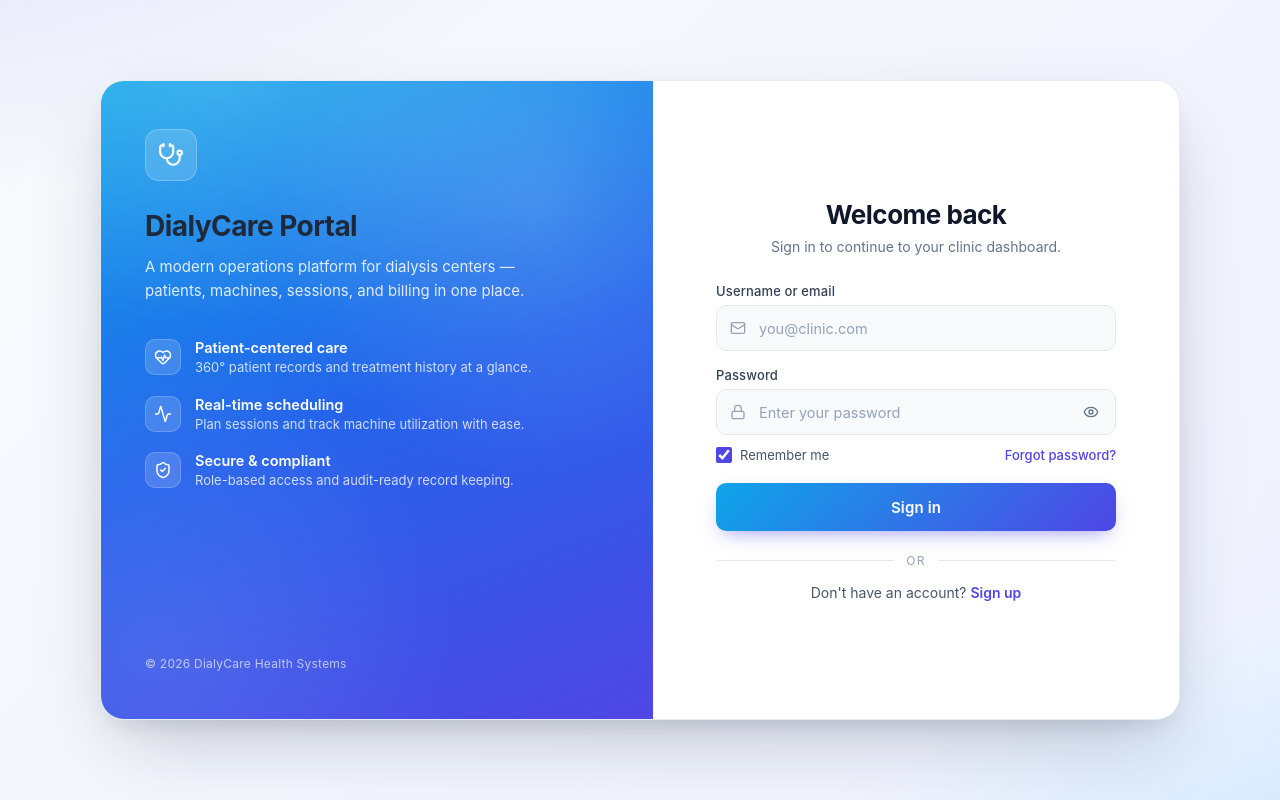
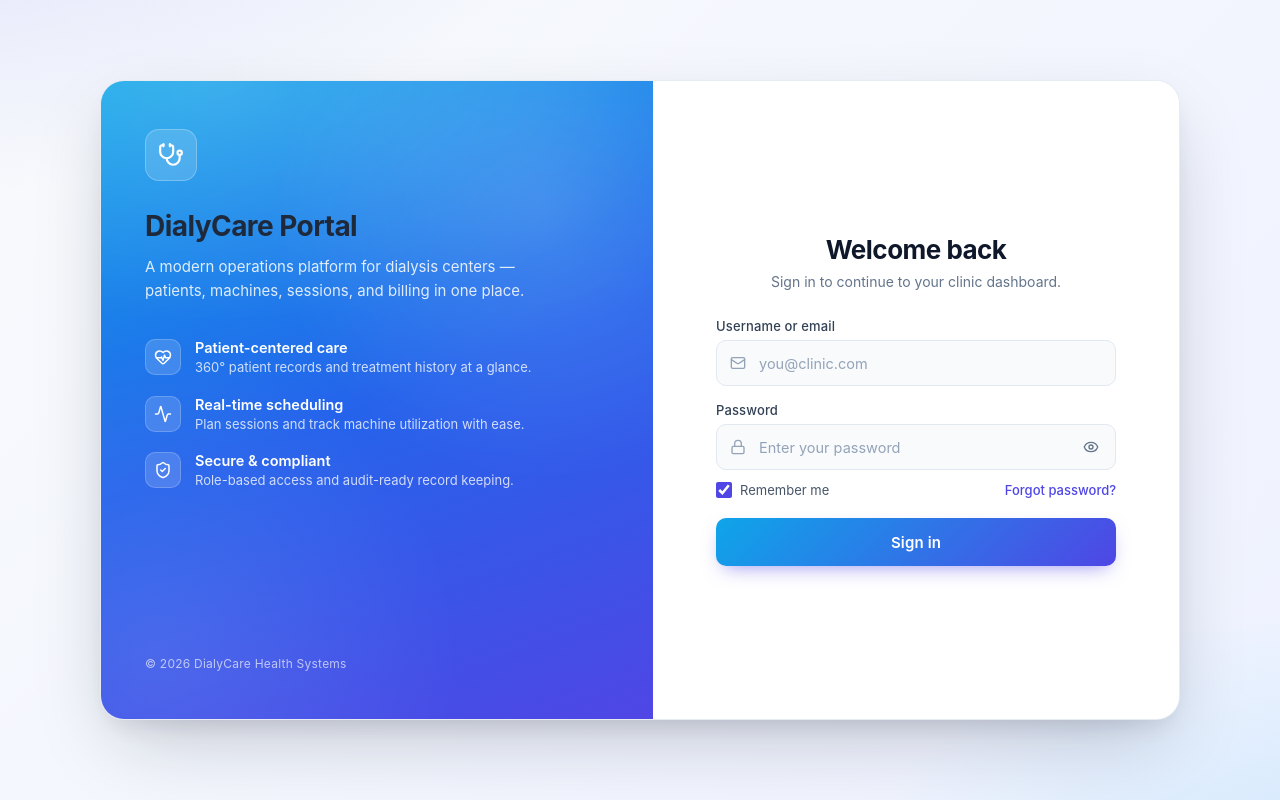
Before and after one commit to Gowthamkumar-45/Dialysis-Center, a React (Create React App) app in the folder frontend/: page /login in a window 1280 px wide. Built offline with nearby package versions, Linux system fonts and the light colour scheme; no server answers.

Commit message:
Revert public registration route and links to keep user creation private

```diff
--- a/frontend/src/App.js
+++ b/frontend/src/App.js
@@ -13,7 +13,6 @@ import Inventory from './components/Inventory/Inventory';
 import Billing from './components/Billing/Billing';
 import Attendance from './components/Attendance/Attendance';
 import Login from './components/Login/Login';
-import Register from './components/Login/Register';
 import UserManagement from './components/Users/UserManagement';
 import History from './components/History/History';
 import Notifications from './components/Notifications/Notifications';
@@ -32,7 +31,6 @@ function App() {
           <Routes>
           {/* Public routes */}
           <Route path="/login" element={<Login />} />
-          <Route path="/register" element={<Register />} />
 
           {/* Protected app */}
           <Route
--- a/frontend/src/components/Login/Login.jsx
+++ b/frontend/src/components/Login/Login.jsx
@@ -1,5 +1,5 @@
 import React, { useState } from 'react';
-import { useNavigate, Link } from 'react-router-dom';
+import { useNavigate } from 'react-router-dom';
 import { Stethoscope, Mail, Lock, Eye, EyeOff, ShieldCheck, HeartPulse, Activity, AlertCircle, Loader2 } from 'lucide-react';
 import { useAuth } from '../../context/AuthContext';
 import './Login.css';
@@ -165,12 +165,6 @@ const Login = () => {
               </button>
             </form>
 
-            <div className="auth-divider"><span>or</span></div>
-
-            <p className="auth-footer-text">
-              Don't have an account?{' '}
-              <Link to="/register" className="auth-link">Sign up</Link>
-            </p>
           </div>
         </section>
       </div>
```
